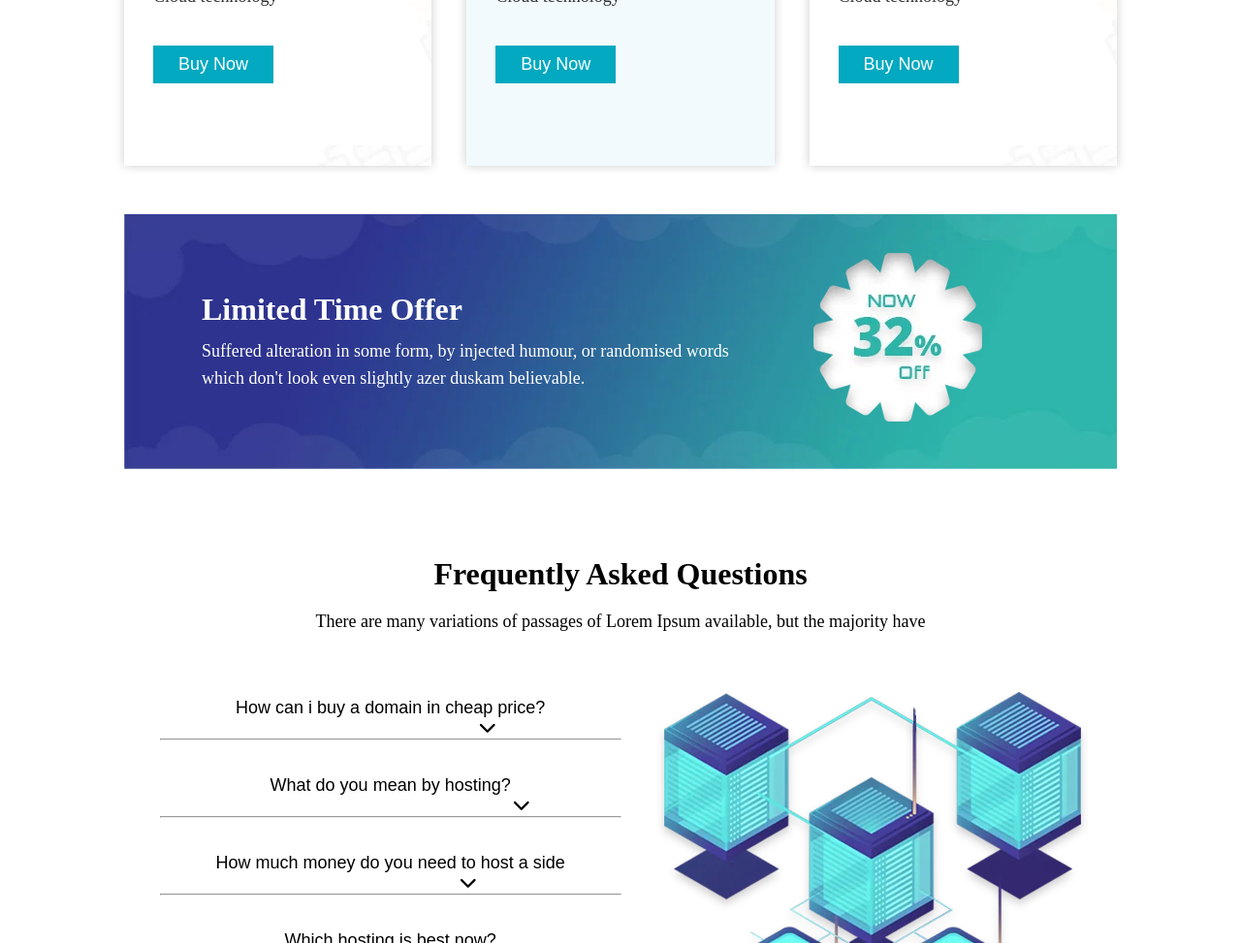
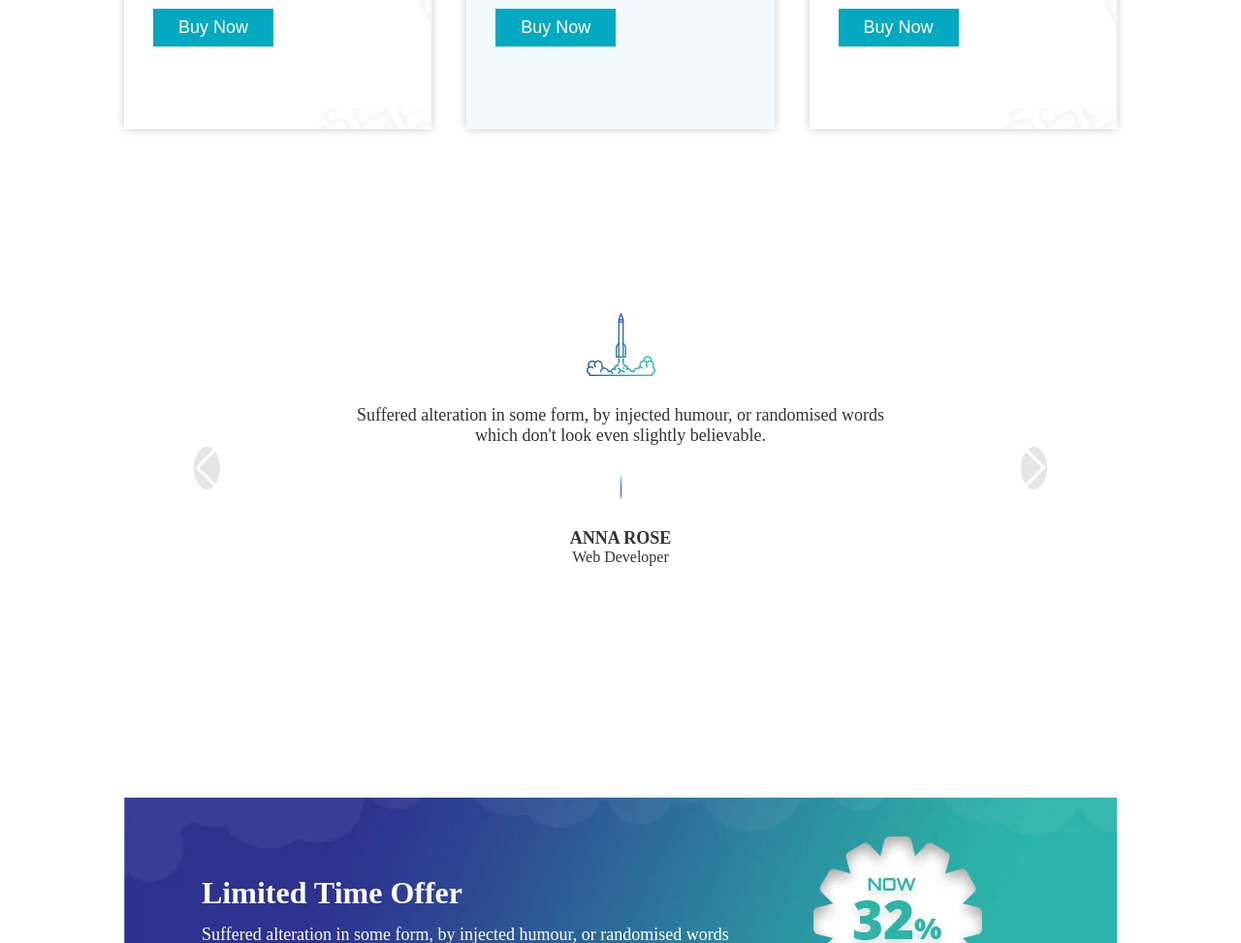
Before and after one commit to Poorneshcoder/hashost-template, a plain HTML site: page index.html in a window 1280 px wide. Shown: the part 3380-4353 px from the top of the page at 97% size. Drawn offline with nearby package versions, Linux system fonts and the light colour scheme.

Commit message:
add slider

```diff
--- a/app.js
+++ b/app.js
@@ -48,3 +48,19 @@ function myFunction() {
     navbar.classList.remove("sticky");
   }
 }
+
+// swipper carousel code
+
+var swiper = new Swiper(".mySwiper", {
+  slidesPerView: 1,
+  grabCursor: true,
+  loop: true,
+  pagination: {
+    el: ".swiper-pagination",
+    clickable: true,
+  },
+  navigation: {
+    nextEl: ".swiper-button-next",
+    prevEl: ".swiper-button-prev",
+  },
+});
--- a/index.html
+++ b/index.html
@@ -5,6 +5,13 @@
     <meta name="viewport" content="width=device-width, initial-scale=1.0">
     <link rel="stylesheet" href="./style.css">
     <link rel="icon" type="image/x-icon" href="images/favicon.ico">
+
+     <!-- Boxicons CSS -->
+     <link
+     href="https://unpkg.com/boxicons@2.1.2/css/boxicons.min.css"
+     rel="stylesheet"
+   />
+    <link rel="stylesheet" href="./swiper-bundle.min.css">
     <!-- <link rel="stylesheet" href="https://cdn.jsdelivr.net/npm/bootstrap@5.3.0/dist/css/bootstrap.min.css"> -->
     <script src="https://kit.fontawesome.com/b1b96968d2.js" crossorigin="anonymous"></script>
     <title>Hashost - Web Hosting Provider Bootstrap 4 Template</title>
@@ -244,7 +251,41 @@
     </div>
 
     <!-- section 09 - scroll section -->
+    <section class="container">
+        <div class="testimonial mySwiper">
+          <div class="testi-content swiper-wrapper">
+            <div class="slide swiper-slide">
+              <img src="./images/icon/test-01.png" alt="" class="image" />
+              <p>
+                Suffered alteration in some form, by injected humour, or randomised words which don't look even slightly believable.
+              </p>
 
+             <img src="./images/icon/v-border-1.png" class="border" alt="">
+
+              <div class="details">
+                <span class="name">ANNA ROSE</span>
+                <span class="job">Web Developer</span>
+              </div>
+            </div>
+            <div class="slide swiper-slide">
+              <img src="./images/icon/test-01.png" alt="" class="image" />
+              <p>
+                Randomised words which don't look even slightly believable or Suffered alteration in some form, by injected humour.
+              </p>
+
+             <img src="./images/icon/v-border-1.png" class="border" alt="">
+
+              <div class="details">
+                <span class="name">Marnie Lotter</span>
+                <span class="job">Graphic Designer</span>
+              </div>
+            </div>
+          </div>
+          <div class="swiper-button-next nav-btn"></div>
+          <div class="swiper-button-prev nav-btn"></div>
+          <!-- <div class="swiper-pagination"></div> -->
+        </div>
+      </section>
 
 
     <!-- section 10 - offer section -->
@@ -380,6 +421,7 @@
 
 
      <!-- <script src="	https://cdn.jsdelivr.net/npm/bootstrap@5.3.0/dist/js/bootstrap.bundle.min.js"></script> -->
+     <script src="./swiper-bundle.min.js"></script>
      <script src="./app.js"></script>
 </body>
 </html>
--- a/style.css
+++ b/style.css
@@ -397,6 +397,96 @@ html{
   }
 
   /* section 09 - scroll section */
+
+
+
+.container {
+  height: 80vh;
+  width: 100%;
+  display: flex;
+  align-items: center;
+  justify-content: center;
+}
+.testimonial {
+  position: relative;
+  max-width: 900px;
+  width: 100%;
+  padding: 50px 0;
+  overflow: hidden;
+}
+.testimonial .image {
+  object-fit: cover;
+}
+.testimonial .slide {
+  display: flex;
+  align-items: center;
+  justify-content: center;
+  flex-direction: column;
+  row-gap: 30px;
+  height: 100%;
+  width: 100%;
+}
+.border {
+  height: 25px;
+}
+.slide p {
+  text-align: center;
+  padding: 0 160px;
+  font-size: 18px;
+  font-weight: 400;
+  color: #333;
+}
+.slide .quote-icon {
+  font-size: 30px;
+  color: #4070f4;
+}
+.slide .details {
+  display: flex;
+  flex-direction: column;
+  align-items: center;
+}
+.details .name {
+  font-size: 18px;
+  font-weight: 600;
+  color: #333;
+}
+.details .job {
+  font-size: 16px;
+  font-weight: 400;
+  color: #333;
+}
+/* swiper button css */
+.nav-btn {
+  height: 40px;
+  width: 40px;
+  border-radius: 50%;
+  transform: translateY(30px);
+  background-color: rgba(0, 0, 0, 0.1);
+  transition: 0.2s;
+}
+.nav-btn:hover {
+  background-color: rgba(0, 0, 0, 0.2);
+}
+.nav-btn::after,
+.nav-btn::before {
+  font-size: 20px;
+  color: #fff;
+}
+/* .swiper-pagination-bullet {
+  background-color: rgba(0, 0, 0, 0.8);
+} */
+.swiper-pagination-bullet-active {
+  background-color: #4070f4;
+}
+@media screen and (max-width: 768px) {
+  .slide p {
+    padding: 0 20px;
+  }
+  .nav-btn {
+    display: none;
+  }
+}
+
 
 
 
```
Also changed, not shown: swiper-bundle.min.css (added), swiper-bundle.min.js (added).
